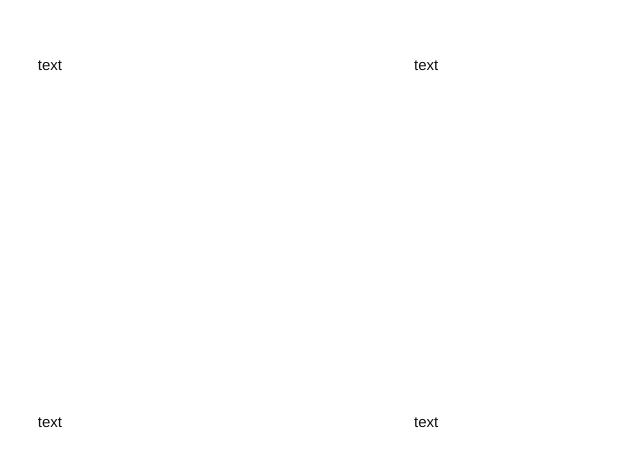
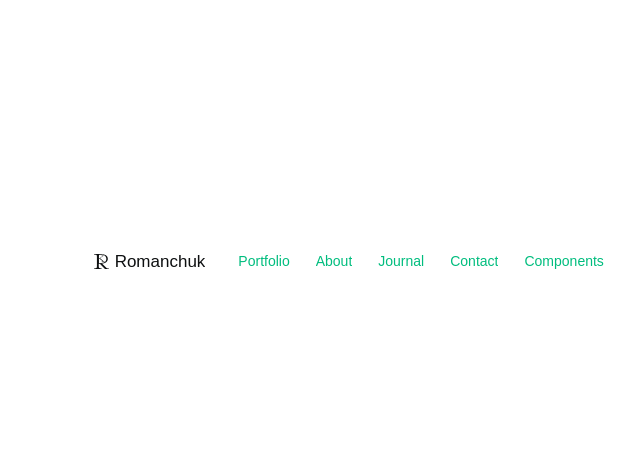
Before and after one commit to K3066/portfolioFolder, a Vue app in the folder portfolio-folder/: page / in a window 1280 px wide. Shown: the part 155-622 px from the top of the page, without its empty margins (402-1042 px from the left). Built offline with nearby package versions, Linux system fonts and the light colour scheme; the HTML template or start-up script is replaced by a standard one.

Commit message:
Create Folder Header component Create navigation's components

```diff
--- a/portfolio-folder/src/App.vue
+++ b/portfolio-folder/src/App.vue
@@ -1,15 +1,13 @@
 <script setup lang="ts">
-import { RouterLink, RouterView } from 'vue-router'
-import HelloWorld from './components/HelloWorld.vue'
-import CornerBlock from "@/components/CornerBlock.vue";
+import { RouterView } from 'vue-router'
+import FolderHeader from "@/components/FolderHeader.vue";
 </script>
 
 <template>
-<corner-block align="top-left" text="text"/>
-<corner-block align="top-right" text="text"/>
-<corner-block align="bottom-left" text="text"/>
-<corner-block align="bottom-right" text="text"/>
+  <folder-header />
+  <router-view class="folder"/>
 </template>
 
 <style scoped lang="sass">
+.folder
 </style>
--- a/portfolio-folder/src/assets/base.sass
+++ b/portfolio-folder/src/assets/base.sass
@@ -33,9 +33,11 @@
   \:root
     --color-text: var(--app-inverse-text-default)
     --color-text-mute: var(--app-inverse-text-mute)
+
     --color-background: var(--app-inverse-background-default)
     --color-background-soft: var(--app-inverse-background-soft)
     --color-background-mute: var(--app-inverse-background-mute)
+
     --color-border: var(--app-inverse-border-default)
 
 *,
@@ -44,14 +46,18 @@
   box-sizing: border-box
   margin: 0
   font-weight: normal
+a
+  color: var(--color-text)
+  text-decoration: none
 
 body
   min-height: 100vh
   color: var(--color-text)
-  //background: var(--color-background)
+  background: var(--color-background)
   transition: color 0.5s, background-color 0.5s
-  font-family: DM Sans, Avenir, Helvetica, Arial, sans-serif
+  font-family: DM Sans, sans-serif
   font-size: 15px
   text-rendering: optimizeLegibility
   -webkit-font-smoothing: antialiased
   -moz-osx-font-smoothing: grayscale
+  position: relative
--- a/portfolio-folder/src/components/CornerBlock.vue
+++ b/portfolio-folder/src/components/CornerBlock.vue
@@ -1,20 +1,18 @@
 <script setup lang="ts">
 import RoundedEdge from "@/components/RoundedEdge.vue";
-import BaseIcon from "@/components/icons/BaseIcon.vue";
 
 const props = defineProps({
-  align: String,
+  cornerAlign: String,
   text: String,
 })
 </script>
 
 <template>
-  <div class="corner-block" :class="props.align">
+  <div class="corner-block" :class="props.cornerAlign">
     <rounded-edge class="rounded-edge--left"/>
     <div class="corner-block__content" >
-      <slot/>
+      <slot name="content"/>
       <span>{{props.text}}</span>
-<!--      <base-icon />-->
     </div>
     <rounded-edge class="rounded-edge--right"/>
   </div>
@@ -22,11 +20,16 @@ const props = defineProps({
 
 <style scoped lang="sass">
 .corner-block
-  position: relative
+  position: absolute
+  width: fit-content
   &__content
     padding: 0.5rem 1rem 0.75rem 1rem
     background: var(--color-background)
+    position: relative
 .top-left
+  position: absolute
+  left: 0
+  top: 0
   .corner-block__content
     border-bottom-right-radius: 20px
   .rounded-edge--left
@@ -37,6 +40,8 @@ const props = defineProps({
     top: 0
     right: -20px
 .top-right
+  top: 0
+  right: 0
   .corner-block__content
     border-bottom-left-radius: 20px
   .rounded-edge--left
@@ -56,6 +61,9 @@ const props = defineProps({
     bottom: 0
     right: -20px
 .bottom-right
+  bottom: 0
+  right: 0
+  z-index: 900
   .corner-block__content
     border-top-left-radius: 20px
   .rounded-edge--left
--- /dev/null
+++ b/portfolio-folder/src/components/FolderHeader.vue
@@ -0,0 +1,28 @@
+<script setup lang="ts">
+
+import CornerBlock from "@/components/CornerBlock.vue";
+import MainMenu from "@/components/menuComponents/MainMenu.vue";
+import Logo from "@/components/Logo.vue";
+</script>
+
+<template>
+  <header class="folder-header" >
+    <corner-block corner-align="top-left">
+      <template #content>
+        <div class="folder-header__content">
+          <logo/>
+          <main-menu/>
+        </div>
+      </template>
+    </corner-block>
+  </header>
+</template>
+
+<style scoped lang="sass">
+.folder-header
+  position: fixed
+  &__content
+    display: flex
+    align-items: center
+    gap: 30px
+</style>
--- /dev/null
+++ b/portfolio-folder/src/components/Logo.vue
@@ -0,0 +1,45 @@
+<script setup lang="ts">
+
+</script>
+
+<template>
+  <div class="app-logo">
+    <svg id="logo" width="15" height="15" viewBox="0 0 15 15" xmlns="http://www.w3.org/2000/svg">
+      <path  d="M10.952 7.78736H7.51153V7.61826C7.85682 7.59659 8.09666 7.56479 8.22485 7.52576C8.34684 7.49108 8.40679 7.42026 8.40679 7.31332C8.40679 7.14423 7.88163 6.6138 6.83131 5.72206L5.57217 4.64679L4.91882 5.1035C4.91882 4.75663 4.91882 5.1035 4.91882 4.75663C6.30822 3.75072 7.20761 3.07144 7.61906 2.7159C8.00775 2.38205 8.20004 2.13057 8.20004 1.96148C8.20004 1.87187 8.14836 1.81261 8.0429 1.7837C7.93952 1.75625 7.73691 1.73601 7.43712 1.72445V1.55536H10.3937V1.72445C10.2076 1.73024 10.0174 1.73891 9.82516 1.75047C9.64733 1.76058 9.47366 1.80394 9.30411 1.87766C9.10149 1.96726 8.85546 2.12768 8.56393 2.36038L6.13041 4.22333L9.04981 6.73811C9.43644 7.06474 9.76724 7.29742 10.0422 7.43183C10.3255 7.55613 10.6274 7.61826 10.952 7.61826V7.78736Z" />
+      <path  d="M13.8266 4.84467C13.8266 6.07439 13.3603 7.11975 12.4308 7.97851C11.1991 9.10257 9.34662 9.66458 6.87345 9.66458H3.90511C3.7779 9.08019 3.57377 8.7035 3.57377 8.04595V1.60292C3.57377 1.05887 3.44172 0.699306 3.1782 0.523822C2.85771 0.310352 6.424 0.0756432 6.54889 0.0664285C6.94266 0.0374047 7.40134 -0.0147194 7.75087 0.00887433C9.45781 0.12402 10.8166 0.528771 11.8487 1.196C13.1606 2.04413 13.8266 3.25527 13.8266 4.84467ZM12.3375 4.85816C12.3375 3.39915 11.7587 2.25711 10.6041 1.43205C9.68749 0.755379 8.06663 0.418169 5.74141 0.418169C5.29115 0.418169 5.00171 0.483368 4.87629 0.615994C4.79911 0.694673 4.7605 0.856551 4.7605 1.10384V8.52032C4.7605 8.81706 4.86341 9.01489 5.06281 9.11157C5.21398 9.1835 5.52272 9.21721 5.98581 9.21721C10.2214 9.21721 12.3375 7.76496 12.3375 4.85816Z" />
+      <path  d="M15.0001 15H10.9791L5.54187 9.40427C6.61244 9.39337 7.85367 9.20379 8.02732 9.38419L12.258 13.779C12.6462 14.1999 13.5618 14.4712 15.0001 14.593V15Z" />
+      <path  d="M4.7824 12.4954C4.7824 13.2815 4.98643 13.8207 5.39451 14.106C5.80257 14.3634 6.57891 14.5269 7.72348 14.593V15H0V14.593C1.16447 14.5269 1.95079 14.3495 2.35884 14.0642C2.73207 13.7651 2.91622 13.1459 2.91622 12.2101V2.40376C2.91622 1.54799 2.67236 0.991415 2.18469 0.733999C1.89601 0.584399 1.16447 0.476582 0 0.407003V0H7.78323L7.78542 0.52525C7.40088 0.470658 6.91086 0.472456 6.56738 0.508606C6.0074 0.567527 5.62264 0.660408 5.42435 0.775743C4.99037 1.02817 4.7824 1.57581 4.7824 2.40376C4.7824 5.76778 4.7824 9.13136 4.7824 12.4954Z" />
+    </svg>
+    <div class="app-logo__name">
+      <div class="logo-name--hiding">
+        Romanchuk
+      </div>
+      <div class="logo-name--appearing">
+        Konstantin
+      </div>
+    </div>
+  </div>
+</template>
+
+<style scoped lang="sass">
+#logo
+  fill: var(--color-text)
+.app-logo
+  display: flex
+  flex-direction: row
+  align-items: start
+  gap: 0.352rem
+  font-size: 17px
+  font-weight: 300
+  .app-logo__name
+    line-height: 90%
+    height: 15px
+    overflow: hidden
+    .logo-name--hiding, .logo-name--appearing
+      background: transparent
+      transition-duration: 0.5s
+  &:hover
+    .app-logo__name
+      .logo-name--hiding, .logo-name--appearing
+          transform: translateY(-17px)
+</style>
--- /dev/null
+++ b/portfolio-folder/src/components/menuComponents/MainMenu.vue
@@ -0,0 +1,26 @@
+<script setup lang="ts">
+import MainMenuPoint from "@/components/menuComponents/MainMenuPoint.vue";
+
+const menuList = [
+  {name: "Portfolio"},
+  {name: "About"},
+  {name: "Journal"},
+  {name: "Contact"},
+  {name: "Components"}
+]
+</script>
+
+<template>
+  <nav class="main-menu">
+    <main-menu-point v-for="point in menuList"
+                     v-bind="point"/>
+  </nav>
+</template>
+
+<style scoped lang="sass">
+.main-menu
+  display: flex
+  height: 17px
+  align-items: center
+  gap: 20px
+</style>
--- /dev/null
+++ b/portfolio-folder/src/components/menuComponents/MainMenuPoint.vue
@@ -0,0 +1,33 @@
+<script setup lang="ts">
+const props = defineProps({
+  name: String,
+  path: String,
+})
+</script>
+
+<template>
+  <router-link :to="props.path">
+    <div class="main-menu-point">
+      <div class="main-menu-point--hiding">
+        {{props.name}}
+      </div>
+      <div class="main-menu-point--appearing">
+        {{props.name}}
+      </div>
+    </div>
+  </router-link>
+</template>
+
+<style scoped lang="sass">
+.main-menu-point
+  height: 17px
+  font-size: 14px
+  overflow: hidden
+  &--hiding, &--appearing
+    background: transparent
+    transition-duration: 0.5s
+  &:hover
+    .main-menu-point
+      &--hiding, &--appearing
+        transform: translateY(-17px)
+</style>
```
Also changed, not shown: portfolio-folder/public/images/first.jpg (added).
